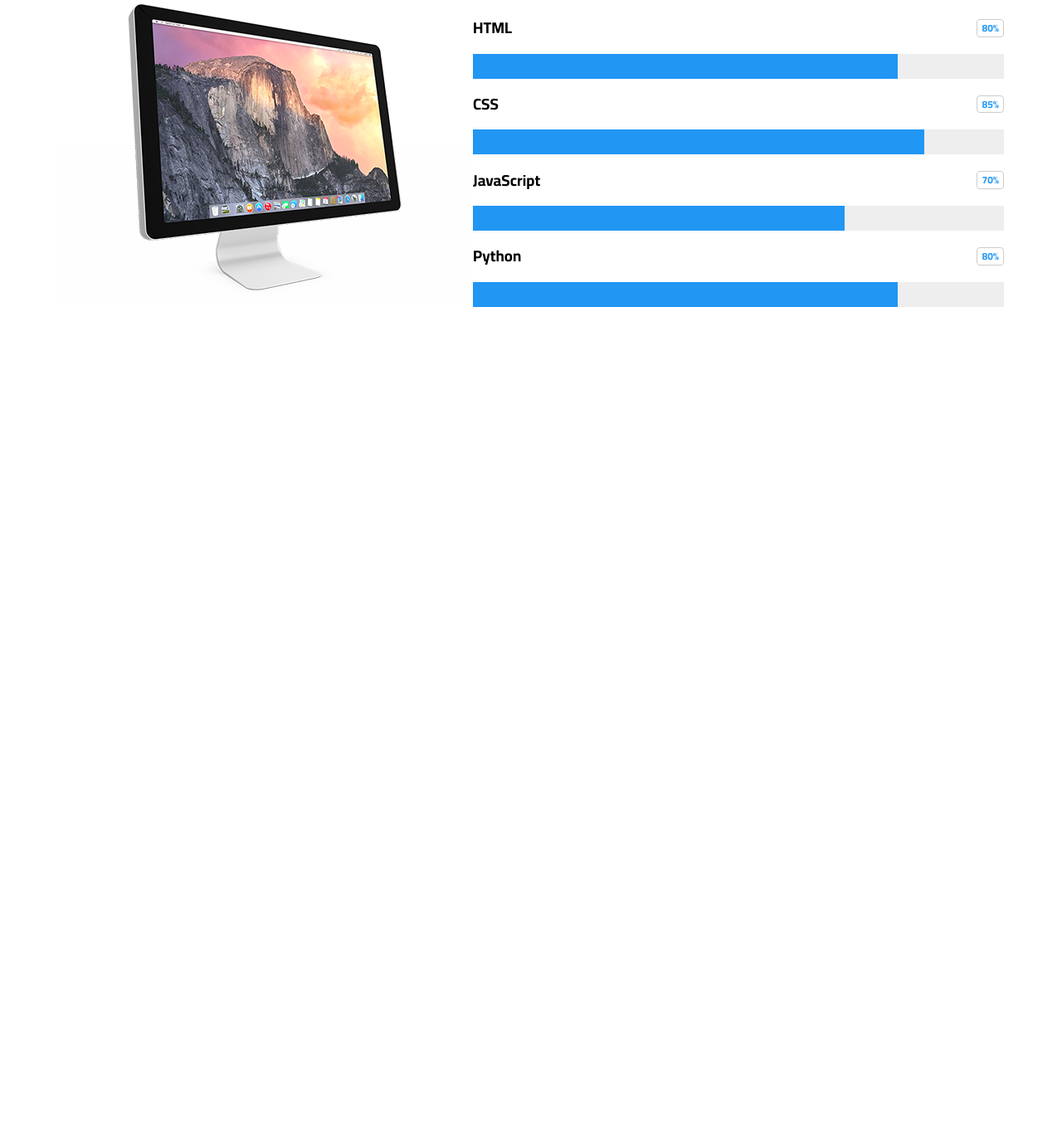
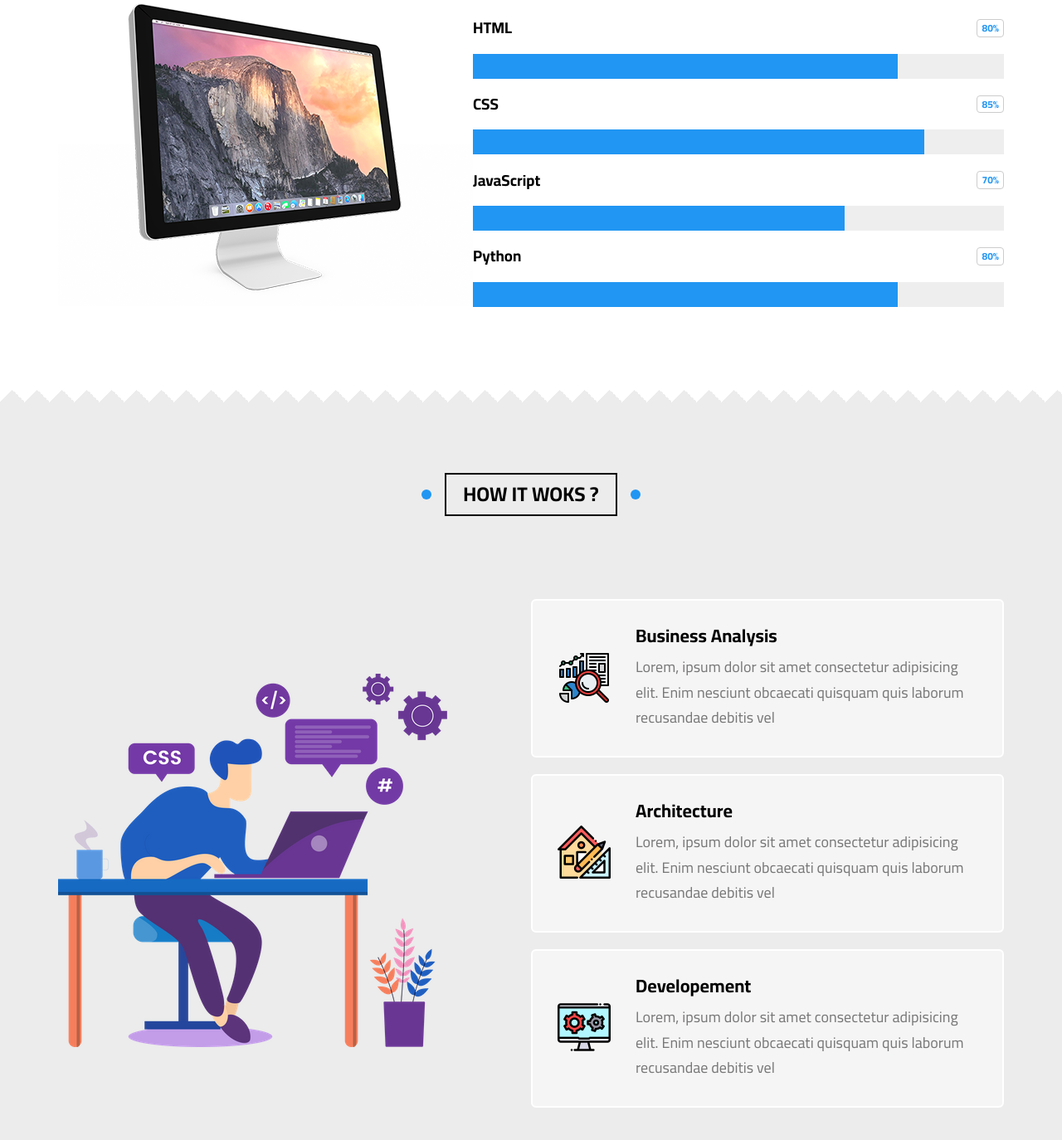
Before and after one commit to Kareemhesham2005/Elzero, a plain HTML site: page index.html in a window 1280 px wide. Shown: the part 7776-9150 px from the top of the page at 83% size. Before the commit the page ends 8274 px from the top, so only its background shows below. Drawn offline with Linux system fonts and the light colour scheme.

Commit message:
Added How It Works Section

```diff
--- a/css/elzero.css
+++ b/css/elzero.css
@@ -1025,6 +1025,102 @@ header .mega-menu .links li a i {
   }
 }
 /* End Our-skills */
+/* Start How */
+#how {
+  padding: var(--main-padding) 0;
+  background-color: var(--section-bg-color);
+}
+#how .container {
+  display: flex;
+  justify-content: space-between;
+  align-items: center;
+  flex-wrap: wrap;
+  gap: 40px;
+}
+#how .container .img img {
+  max-width: 100%;
+}
+#how .container .content {
+  flex-basis: 50%;
+}
+#how .container .content img {
+  width: 64px;
+  margin-right: 30px;
+}
+#how .container .content .box {
+  background-color: #f6f5f5;
+  padding: 30px;
+  margin-bottom: 20px;
+  border-radius: 6px;
+  display: flex;
+  align-items: center;
+  border: 2px solid white;
+  position: relative;
+  z-index: 1;
+  -webkit-border-radius: 6px;
+  -moz-border-radius: 6px;
+  -ms-border-radius: 6px;
+  -o-border-radius: 6px;
+  cursor: pointer;
+}
+#how .container .content .box::before {
+  content: "";
+  transition: var(--main-transition);
+  -webkit-transition: var(--main-transition);
+  -moz-transition: var(--main-transition);
+  -ms-transition: var(--main-transition);
+  -o-transition: var(--main-transition);
+  position: absolute;
+  top: 50%;
+  left: 50%;
+  transform: translate(-50%, -50%);
+  -webkit-transform: translate(-50%, -50%);
+  -moz-transform: translate(-50%, -50%);
+  -ms-transform: translate(-50%, -50%);
+  -o-transform: translate(-50%, -50%);
+  width: 0;
+  height: 0;
+  background-color: #ededed;
+  z-index: -1;
+}
+#how .container .content .box:hover::before {
+  width: 100%;
+  height: 100%;
+}
+#how .container .content .box .info {
+  flex-basis: 80%;
+}
+#how .container .content .box .info h3 {
+  margin: 0;
+  font-size: 22px;
+}
+#how .container .content .box .info p {
+  color: #777;
+  line-height: 1.7;
+  margin: 10px 0 0;
+  font-size: 18px;
+}
+@media (max-width: 1200px) {
+  #how .container {
+    justify-content: center;
+    gap: 100px;
+  }
+  #how .container .content {
+    flex-basis: 100%;
+  }
+}
+@media (max-width: 771px) {
+  #how .container .content .box {
+    flex-direction: column;
+    justify-content: center;
+    gap: 20px;
+    text-align: center;
+  }
+  #how .container .content .box .info {
+    flex-basis: 100%;
+  }
+}
+/* End How */
 /* Start Animations */
 @keyframes up-and-down {
   0%,
--- a/index.html
+++ b/index.html
@@ -770,6 +770,52 @@
     </section>
     <div class="spikes"></div>
     <!-- End Our-skills -->
+    <!-- Start How -->
+    <section id="how">
+      <h2 class="main-heading">How It Woks ?</h2>
+      <div class="container">
+        <div class="img">
+          <img src="images/work-steps.png" alt="" />
+        </div>
+        <div class="content">
+          <div class="box">
+            <img src="images/work-steps-1.png" alt="" />
+            <div class="info">
+              <h3>Business Analysis</h3>
+              <p>
+                Lorem, ipsum dolor sit amet consectetur adipisicing elit. Enim
+                nesciunt obcaecati quisquam quis laborum recusandae debitis vel
+              </p>
+            </div>
+          </div>
+          <div class="box">
+            <div class="img">
+              <img src="images/work-steps-2.png" alt="" />
+            </div>
+            <div class="info">
+              <h3>Architecture</h3>
+              <p>
+                Lorem, ipsum dolor sit amet consectetur adipisicing elit. Enim
+                nesciunt obcaecati quisquam quis laborum recusandae debitis vel
+              </p>
+            </div>
+          </div>
+          <div class="box">
+            <div class="img">
+              <img src="images/work-steps-3.png" alt="" />
+            </div>
+            <div class="info">
+              <h3>Developement</h3>
+              <p>
+                Lorem, ipsum dolor sit amet consectetur adipisicing elit. Enim
+                nesciunt obcaecati quisquam quis laborum recusandae debitis vel
+              </p>
+            </div>
+          </div>
+        </div>
+      </div>
+    </section>
+    <!-- End How -->
     <script src="js/main.js"></script>
   </body>
 </html>
```
Also changed, not shown: images/discount-background1.jpg (added), images/discount-background2.jpg (added), images/discount.png (added), images/discount2.png (added), images/dots.png (added), images/events.png (added), images/video-preview.jpg (added), images/videos-01.jpg (added), images/work-steps-1.png (added), images/work-steps-2.png (added), images/work-steps-3.png (added), images/work-steps.png (added).
